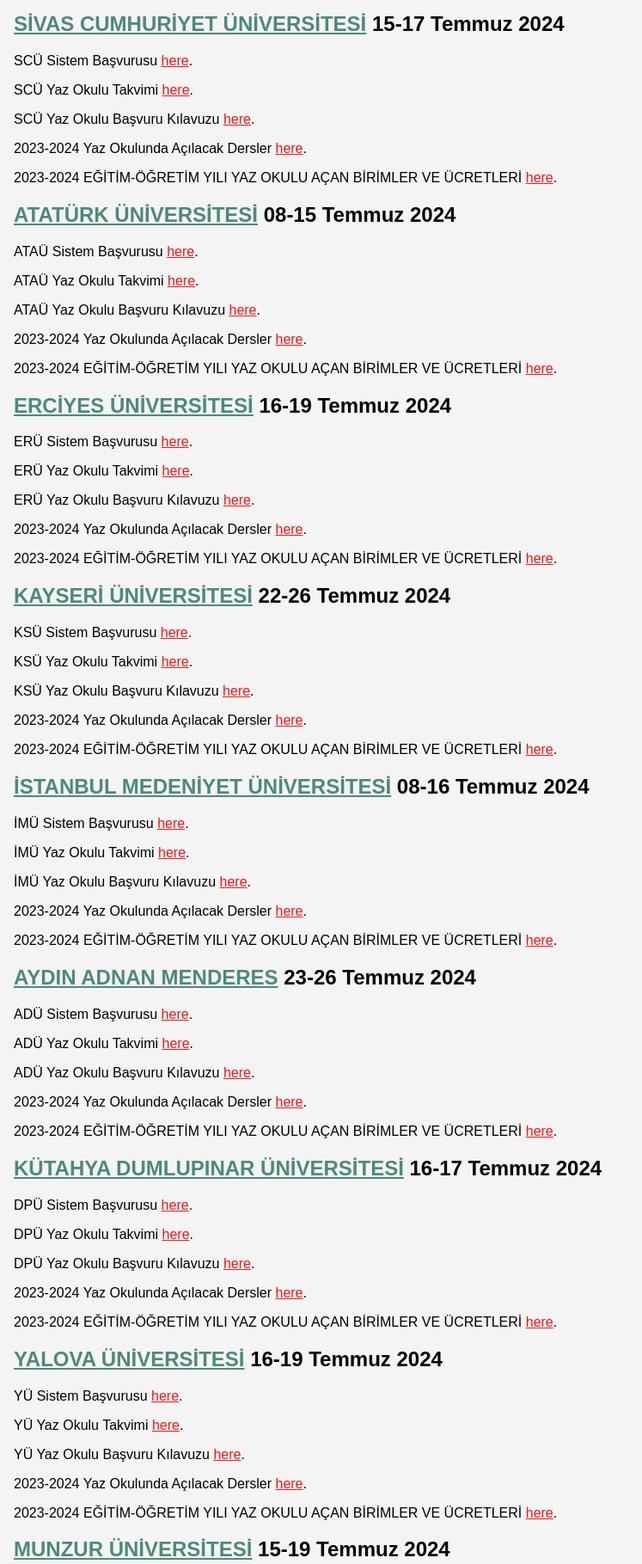
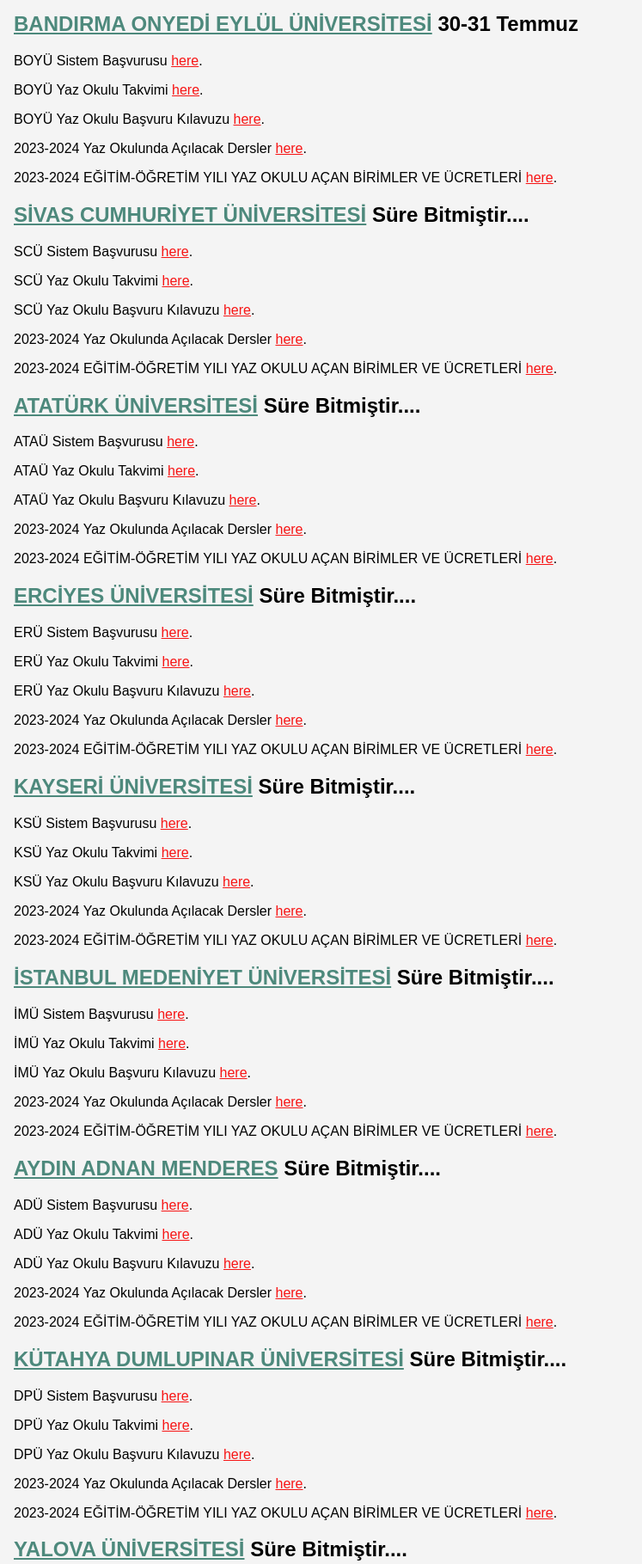
Before and after one commit to abdulrahmanhamdi/yazokulu.github.io, a plain HTML site: page index.html in a window 1280 px wide. Shown: the part 120-1939 px from the top of the page at 86% size, without its empty margins (0-747 px from the left). Drawn offline with Linux system fonts and the light colour scheme.

Commit message:
edit lines

```diff
--- a/index.html
+++ b/index.html
@@ -28,7 +28,15 @@
 
     <main>
         <article>
-            <h2><a href="https://www.cumhuriyet.edu.tr/ogrenci/duyuru/32084-2024-yaz-okulu-takvimi-acilan-dersler-ve-basvuru">SİVAS CUMHURİYET ÜNİVERSİTESİ</a> 15-17 Temmuz 2024 </h2>
+            <h2><a href="">BANDIRMA ONYEDİ EYLÜL ÜNİVERSİTESİ</a> 30-31 Temmuz </h2>
+            <p>BOYÜ Sistem Başvurusu <a href="https://oidb.bandirma.edu.tr/tr/oidb/Form/Goster/Bandirma-Onyedi-Eylul-Universitesi-2023-2024-Yaz-Ogretimi-Basvuru-Formu-78">here</a>.</p>
+            <p>BOYÜ Yaz Okulu Takvimi <a href="https://webyonetim.bandirma.edu.tr/Content/Web/Yuklemeler/DosyaYoneticisi/412/files/2023_24_yaz_okulu_duyuru.pdf">here</a>.</p>
+            <p>BOYÜ Yaz Okulu Başvuru Kılavuzu <a href="https://webyonetim.bandirma.edu.tr/Content/Web/Yuklemeler/DosyaYoneticisi/412/files/2023_24_yaz_okulu_duyuru.pdf">here</a>.</p>
+            <p>2023-2024 Yaz Okulunda Açılacak Dersler <a href="https://webyonetim.bandirma.edu.tr/Content/Web/Yuklemeler/DosyaYoneticisi/412/files/2023_24_yaz_okulu_duyuru.pdf">here</a>.</p>
+            <p>2023-2024 EĞİTİM-ÖĞRETİM YILI YAZ OKULU AÇAN BİRİMLER VE ÜCRETLERİ  <a href="https://webyonetim.bandirma.edu.tr/Content/Web/Yuklemeler/DosyaYoneticisi/412/files/Yaz%20Ogretimi%20Har%C3%A7%20%C3%9Ccretleri%202023-2024.pdf">here</a>.</p>
+        </article>
+        <article>
+            <h2><a href="https://www.cumhuriyet.edu.tr/ogrenci/duyuru/32084-2024-yaz-okulu-takvimi-acilan-dersler-ve-basvuru">SİVAS CUMHURİYET ÜNİVERSİTESİ</a> Süre Bitmiştir....</h2>
             <p>SCÜ Sistem Başvurusu <a href="https://www.cumhuriyet.edu.tr/ogrenci/duyuru/32084-2024-yaz-okulu-takvimi-acilan-dersler-ve-basvuru">here</a>.</p>
             <p>SCÜ Yaz Okulu Takvimi <a href="https://www.cumhuriyet.edu.tr/ogrenci/duyuru/32084-2024-yaz-okulu-takvimi-acilan-dersler-ve-basvuru">here</a>.</p>
             <p>SCÜ Yaz Okulu Başvuru Kılavuzu <a href="https://www.cumhuriyet.edu.tr/ogrenci/duyuru/32084-2024-yaz-okulu-takvimi-acilan-dersler-ve-basvuru">here</a>.</p>
@@ -38,7 +46,7 @@
 
 
             <article>
-                <h2><a href="https://birimler.atauni.edu.tr/ogrenci-isleri-daire-baskanligi/yaz-okulu/">ATATÜRK ÜNİVERSİTESİ</a> 08-15 Temmuz 2024</h2>
+                <h2><a href="https://birimler.atauni.edu.tr/ogrenci-isleri-daire-baskanligi/yaz-okulu/">ATATÜRK ÜNİVERSİTESİ</a> Süre Bitmiştir....</h2>
                 <p>ATAÜ Sistem Başvurusu <a href="https://birimler.atauni.edu.tr/ogrenci-isleri-daire-baskanligi/yaz-okulu/">here</a>.</p>
                 <p>ATAÜ Yaz Okulu Takvimi <a href="https://birimler.atauni.edu.tr/ogrenci-isleri-daire-baskanligi/yaz-okulu/">here</a>.</p>
                 <p>ATAÜ Yaz Okulu Başvuru Kılavuzu <a href="https://birimler.atauni.edu.tr/ogrenci-isleri-daire-baskanligi/yaz-okulu/">here</a>.</p>
@@ -48,7 +56,7 @@
 
 
             <article>
-                <h2><a href="https://ogrisl.erciyes.edu.tr/tr/duyuru-detay/universitemiz-2023-2024-egitim-ogretim-yili-yaz-okulu-senato-kararlari">ERCİYES ÜNİVERSİTESİ</a> 16-19 Temmuz 2024</h2>
+                <h2><a href="https://ogrisl.erciyes.edu.tr/tr/duyuru-detay/universitemiz-2023-2024-egitim-ogretim-yili-yaz-okulu-senato-kararlari">ERCİYES ÜNİVERSİTESİ</a> Süre Bitmiştir....</h2>
                 <p>ERÜ Sistem Başvurusu <a href="https://obp.erciyes.edu.tr/">here</a>.</p>
                 <p>ERÜ Yaz Okulu Takvimi <a href="">here</a>.</p>
                 <p>ERÜ Yaz Okulu Başvuru Kılavuzu <a href="">here</a>.</p>
@@ -56,7 +64,7 @@
                 <p>2023-2024 EĞİTİM-ÖĞRETİM YILI YAZ OKULU AÇAN BİRİMLER VE ÜCRETLERİ  <a href="https://ogrisl.erciyes.edu.tr/EditorUpload/Files/e475aa21-dfcd-4ba5-aedf-f1f0ddb59d14.pdf">here</a>.</p>
             </article>
             <article>
-                <h2><a href="https://ogrenci.kayseri.edu.tr/tr/duyuru-detay/142/2023-2024-egitim-ogretim-yili-yaz-okulu-duyurusu">KAYSERİ ÜNİVERSİTESİ</a> 22-26 Temmuz 2024</h2>
+                <h2><a href="https://ogrenci.kayseri.edu.tr/tr/duyuru-detay/142/2023-2024-egitim-ogretim-yili-yaz-okulu-duyurusu">KAYSERİ ÜNİVERSİTESİ</a> Süre Bitmiştir....</h2>
                 <p>KSÜ Sistem Başvurusu <a href="">here</a>.</p>
                 <p>KSÜ Yaz Okulu Takvimi <a href="">here</a>.</p>
                 <p>KSÜ Yaz Okulu Başvuru Kılavuzu <a href="">here</a>.</p>
@@ -64,7 +72,7 @@
                 <p>2023-2024 EĞİTİM-ÖĞRETİM YILI YAZ OKULU AÇAN BİRİMLER VE ÜCRETLERİ  <a href="">here</a>.</p>
             </article>
             <article>
-                <h2><a href="https://ogrenciisleri.medeniyet.edu.tr/tr/duyurular/2023-2024-egitim-ogretim-yili-yaz-okulu-duyurusu">İSTANBUL MEDENİYET ÜNİVERSİTESİ</a> 08-16 Temmuz 2024</h2>
+                <h2><a href="https://ogrenciisleri.medeniyet.edu.tr/tr/duyurular/2023-2024-egitim-ogretim-yili-yaz-okulu-duyurusu">İSTANBUL MEDENİYET ÜNİVERSİTESİ</a> Süre Bitmiştir....</h2>
                 <p>İMÜ Sistem Başvurusu <a href="https://ubys.medeniyet.edu.tr/AIS/ApplicationForms/Home/Index?apptype=13">here</a>.</p>
                 <p>İMÜ Yaz Okulu Takvimi <a href="https://ogrenciisleri.medeniyet.edu.tr/tr/duyurular/2023-2024-egitim-ogretim-yili-yaz-okulu-duyurusu">here</a>.</p>
                 <p>İMÜ Yaz Okulu Başvuru Kılavuzu <a href="https://ogrenciisleri.medeniyet.edu.tr/tr/duyurular/2023-2024-egitim-ogretim-yili-yaz-okulu-duyurusu">here</a>.</p>
@@ -74,7 +82,7 @@
 
 
             <article>
-                <h2><a href="https://idari.adu.edu.tr/db/ogrenciisleri/default.asp?idx=393832">AYDIN ADNAN MENDERES</a> 23-26 Temmuz 2024</h2>
+                <h2><a href="https://idari.adu.edu.tr/db/ogrenciisleri/default.asp?idx=393832">AYDIN ADNAN MENDERES</a> Süre Bitmiştir....</h2>
                 <p>ADÜ Sistem Başvurusu <a href="">here</a>.</p>
                 <p>ADÜ Yaz Okulu Takvimi <a href="https://idari.adu.edu.tr/db/ogrenciisleri/webfolders/topics/20240611141230-ZOKULUAKADEMIKTAKVIM-000099670528862734864239.pdf">here</a>.</p>
                 <p>ADÜ Yaz Okulu Başvuru Kılavuzu <a href="">here</a>.</p>
@@ -84,7 +92,7 @@
 
 
             <article>
-                <h2><a href="https://www.dpu.edu.tr/index/duyuru/2680/2023-2024-yaz-okulu-duyurusu">KÜTAHYA DUMLUPINAR ÜNİVERSİTESİ</a> 16-17 Temmuz 2024</h2>
+                <h2><a href="https://www.dpu.edu.tr/index/duyuru/2680/2023-2024-yaz-okulu-duyurusu">KÜTAHYA DUMLUPINAR ÜNİVERSİTESİ</a> Süre Bitmiştir....</h2>
                 <p>DPÜ Sistem Başvurusu <a href="">here</a>.</p>
                 <p>DPÜ Yaz Okulu Takvimi <a href="https://birimler.dpu.edu.tr/app/views/panel/ckfinder/userfiles/27/files/2023-2024_yaz_okulu_akademik_takvimi(1).pdf">here</a>.</p>
                 <p>DPÜ Yaz Okulu Başvuru Kılavuzu <a href="">here</a>.</p>
@@ -93,7 +101,7 @@
             </article>
 
             <article>
-                <h2><a href="https://oidb.yalova.edu.tr/tr/Duyuru/Detay/2023-2024-egitim-ogretim-yili-yaz-ogretimi">YALOVA ÜNİVERSİTESİ</a> 16-19 Temmuz 2024</h2>
+                <h2><a href="https://oidb.yalova.edu.tr/tr/Duyuru/Detay/2023-2024-egitim-ogretim-yili-yaz-ogretimi">YALOVA ÜNİVERSİTESİ</a> Süre Bitmiştir....</h2>
                 <p>YÜ Sistem Başvurusu <a href="https://ubs.yalova.edu.tr/AIS/ApplicationForms/Home/Index?apptype=13">here</a>.</p>
                 <p>YÜ Yaz Okulu Takvimi <a href="https://oidb.yalova.edu.tr/tr/Duyuru/Detay/2023-2024-egitim-ogretim-yili-yaz-ogretimi">here</a>.</p>
                 <p>YÜ Yaz Okulu Başvuru Kılavuzu <a href="https://oidb.yalova.edu.tr/tr/Duyuru/Detay/2023-2024-egitim-ogretim-yili-yaz-ogretimi">here</a>.</p>
@@ -101,7 +109,7 @@
                 <p>2023-2024 EĞİTİM-ÖĞRETİM YILI YAZ OKULU AÇAN BİRİMLER VE ÜCRETLERİ  <a href="https://oidb.yalova.edu.tr/tr/Duyuru/DosyaIndir?dosyaUrl=%2FUploads%2F%C3%96%C4%9Frenci%20%C4%B0%C5%9Fleri%20Daire%20Ba%C5%9Fkanl%C4%B1%C4%9F%C4%B1%2FFILE_20240522_043231707_2023-2024-yaz_okulu_ucretleri_hesaplanmis.xls&dosyaAd=2023-2024%20Yaz_okulu_%C3%9Ccretleri_hesaplanm%C4%B1%C5%9F.xls">here</a>.</p>
             </article>
             <article>
-                <h2><a href="https://www.munzur.edu.tr/duyurudetay.aspx?News_ID=121917">MUNZUR ÜNİVERSİTESİ</a> 15-19 Temmuz 2024</h2>
+                <h2><a href="https://www.munzur.edu.tr/duyurudetay.aspx?News_ID=121917">MUNZUR ÜNİVERSİTESİ</a> Süre Bitmiştir....</h2>
                 <p>MÜ Sistem Başvurusu <a href="">here</a>.</p>
                 <p>MÜ Yaz Okulu Takvimi <a href="https://www.munzur.edu.tr/duyurudetay.aspx?News_ID=121917">here</a>.</p>
                 <p>MÜ Yaz Okulu Başvuru Kılavuzu <a href="">here</a>.</p>
@@ -111,7 +119,7 @@
 
 
             <article>
-                <h2><a href="https://ohu.edu.tr/oidb/manset/24452">NİĞDE ÖMER HALİSDEMİR ÜNİVERSİTESİ</a> 22-23 Temmuz 2024</h2>
+                <h2><a href="https://ohu.edu.tr/oidb/manset/24452">NİĞDE ÖMER HALİSDEMİR ÜNİVERSİTESİ</a> Süre Bitmiştir....</h2>
                 <p>OHÜ Sistem Başvurusu <a href="">here</a>.</p>
                 <p>OHÜ Yaz Okulu Takvimi <a href="https://ohu.edu.tr/oidb/manset/24391">here</a>.</p>
                 <p>OHÜ Yaz Okulu Başvuru Kılavuzu <a href="https://ohu.edu.tr/oidb/manset/24452">here</a>.</p>
@@ -120,7 +128,7 @@
             </article>
 
             <article>
-                <h2><a href="https://ogrisl.sakarya.edu.tr/tr/duyuru/goster/135173/2023-2024-egitim-ogretim-yili-yaz-okulu-ucretleri">SAKARYA ÜNİVERSİTESİ</a></h2>
+                <h2><a href="https://ogrisl.sakarya.edu.tr/tr/duyuru/goster/135173/2023-2024-egitim-ogretim-yili-yaz-okulu-ucretleri">SAKARYA ÜNİVERSİTESİ</a> Süre Bitmiştir....</h2>
                 <p style="color: red;"><b>Sedece Hukuk Fakültesi Açılacak....</b></p>
                 <p>SAÜ Sistem Başvurusu <a href="">here</a>.</p>
                 <p>SAÜ Yaz Okulu Takvimi <a href="https://hf.sakarya.edu.tr/tr/duyuru/goster/134496/yaz-ogretimi-akademik-takvim-ve-acilmasi-planlanan-dersler-2023-2024-yaz-ogretimi">here</a>.</p>
@@ -129,7 +137,7 @@
                 <p>2023-2024 EĞİTİM-ÖĞRETİM YILI YAZ OKULU AÇAN BİRİMLER VE ÜCRETLERİ  <a href="https://ogrisl.sakarya.edu.tr/sites/ogrisl.sakarya.edu.tr/file/2023-2024_Yili_Yaz_Okulu_Ucretleri_Tablosu1.pdf">here</a>.</p>
             </article>
             <article>
-                <h2><a href="https://yazokuluyeni.firat.edu.tr/tr">FIRAT ÜNİVERSİTESİ</a></h2>
+                <h2><a href="https://yazokuluyeni.firat.edu.tr/tr">FIRAT ÜNİVERSİTESİ</a> Süre Bitmiştir....</h2>
                 <p>FÜ Sistem Başvurusu <a href="">here</a>.</p>
                 <p>FÜ Yaz Okulu Takvimi <a href="https://yazokuluyeni.firat.edu.tr/tr/announcements-detail/41435">here</a>.</p>
                 <p>FÜ Yaz Okulu Başvuru Kılavuzu <a href="https://yazokuluyeni.firat.edu.tr/subdomain_files/yazokuluyeni.firat.edu.tr/files/1889/yazokulu/Yaz%20Okulu%20Ders%20Kay%C4%B1t%20K%C4%B1lavuzu.pdf">here</a>.</p>
@@ -137,7 +145,7 @@
                 <p>2023-2024 EĞİTİM-ÖĞRETİM YILI YAZ OKULU AÇAN BİRİMLER VE ÜCRETLERİ  <a href="https://yazokuluyeni.firat.edu.tr/tr/announcements-detail/41439">here</a>.</p>
             </article>
             <article>
-                <h2><a href="https://www.bilecik.edu.tr/main/Icerik/Yaz_Okulu_Kayit_Duyurusu_077">BİLECİK ŞEYH EDEBALİ ÜNİVERSİTESİ</a></h2>
+                <h2><a href="https://www.bilecik.edu.tr/main/Icerik/Yaz_Okulu_Kayit_Duyurusu_077">BİLECİK ŞEYH EDEBALİ ÜNİVERSİTESİ</a> Süre Bitmiştir....</h2>
                 <p>BSEÜ Sistem Başvurusu <a href="https://obs.bilecik.edu.tr/bilecik/basvuru/ogrencibasvuru.aspx">here</a>.</p>
                 <p>BSEÜ Yaz Okulu Takvimi <a href="https://www.bilecik.edu.tr/dosya/22330_7984_2023-2024%20Yaz%20Okulu%20Akademik%20Takvim.pdf">here</a>.</p>
                 <p>BSEÜ Yaz Okulu Başvuru Kılavuzu <a href="https://www.bilecik.edu.tr/dosya/22330_8602_2023-2024%20yaz%20okulu%20kay%C4%B1t%20duyurusu.pdf">here</a>.</p>
@@ -145,7 +153,7 @@
                 <p>2023-2024 EĞİTİM-ÖĞRETİM YILI YAZ OKULU AÇAN BİRİMLER VE ÜCRETLERİ  <a href="https://www.bilecik.edu.tr/dosya/22330_dc0f_2023-2024_yazokulu_saat_ucretleri.pdf">here</a>.</p>
             </article>
             <article>
-                <h2><a href="">ÇANKIRI KARATEKİN ÜNİVERSİTESİ</a></h2>
+                <h2><a href="">ÇANKIRI KARATEKİN ÜNİVERSİTESİ</a> Süre Bitmiştir....</h2>
                 <p>ÇKÜ Sistem Başvurusu <a href="">here</a>.</p>
                 <p>ÇKÜ Yaz Okulu Takvimi <a href="">here</a>.</p>
                 <p>ÇKÜ Yaz Okulu Başvuru Kılavuzu <a href="">here</a>.</p>
```
Also changed, not shown: vakif.html (+6 -6 lines).
